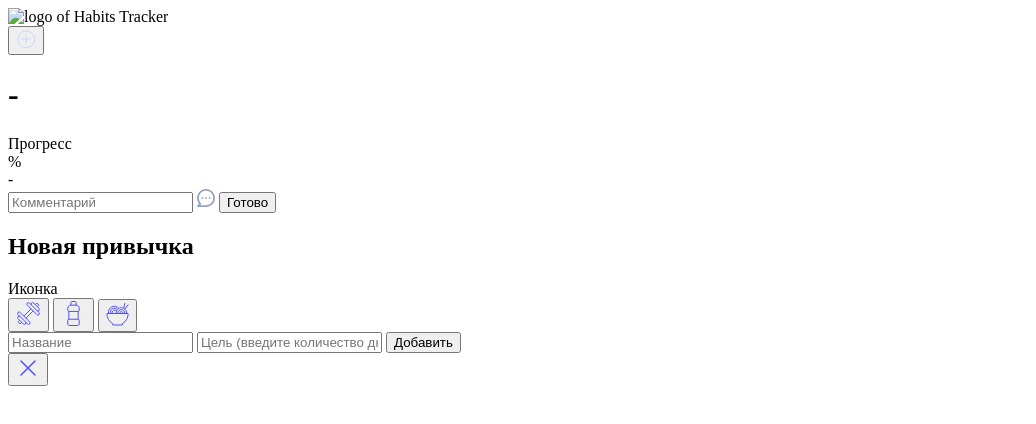
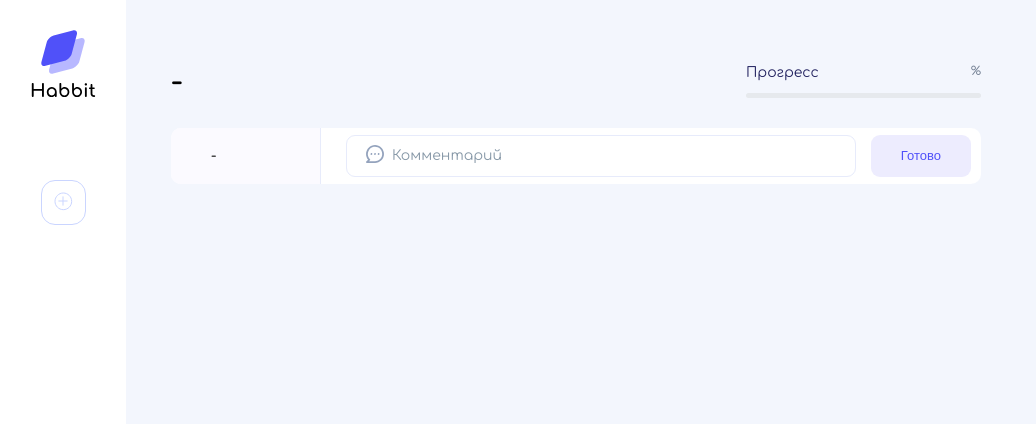
Before and after one commit to markmxmv/HabitsTracker, a plain HTML site: page index.html in a window 1280 px wide. Shown: the whole page, without its empty margins (0-1036 px from the left). Drawn offline with Linux system fonts and the light colour scheme; the site is published under a folder, as on GitHub Pages, so addresses that start at the root find nothing.

Commit message:
Fix sources problems

```diff
--- a/index.html
+++ b/index.html
@@ -8,16 +8,16 @@
     <link rel="preconnect" href="https://fonts.googleapis.com">
     <link rel="preconnect" href="https://fonts.gstatic.com" crossorigin>
     <link href="https://fonts.googleapis.com/css2?family=Comfortaa:wght@400;600&display=swap" rel="stylesheet">
-    <link rel="stylesheet" href="/styles/main.css" />
+    <link rel="stylesheet" href="./styles/main.css" />
   </head>
   <body>
     <div class="app">
       <div class="panel">
-        <img class="logo" src="/images/logo.svg" alt="logo of Habits Tracker">
+        <img class="logo" src="./images/logo.svg" alt="logo of Habits Tracker">
         <nav class="menu">
           <div class="menu__list"></div>
           <button class="menu__add" onclick="togglePopup(this)">
-            <img class="addButton" src="images/add.svg" alt="add buton">
+            <img class="addButton" src="./images/add.svg" alt="add buton">
           </button>
         </nav>
       </div>
@@ -42,7 +42,7 @@
             <div class="habit__day addingDay">-</div>
             <form class="habit__form" onsubmit="addDays(event)">
               <input name="comment" class="input_icon" type="text" placeholder="Комментарий">
-              <img class="input__icon" src="images/comment.svg" alt="comment icon">
+              <img class="input__icon" src="./images/comment.svg" alt="comment icon">
               <button class="done">Готово</button>
             </form>
 
@@ -55,13 +55,13 @@
           <div class="icon-label">Иконка</div>
           <div class="icon-select">
             <button class="icon icon-active" onclick="setIcon(this, 'sport')">
-              <img src="images/sport.svg" alt="Спорт">
+              <img src="./images/sport.svg" alt="Спорт">
             </button>
             <button class="icon" onclick="setIcon(this, 'water')">
-              <img src="images/water.svg" alt="Вода">
+              <img src="./images/water.svg" alt="Вода">
             </button>
             <button class="icon" onclick="setIcon(this, 'food')">
-              <img src="images/food.svg" alt="Еда">
+              <img src="./images/food.svg" alt="Еда">
             </button>
           </div>
           <form class="popup__form" onsubmit="addHabit(event)">
@@ -71,7 +71,7 @@
             <button class="done" type="submit">Добавить</button>
           </form>
           <button class="popup__close" onclick="togglePopup(this)">
-            <img class="close" src="images/close.svg" alt="Закрыть попап">
+            <img class="close" src="./images/close.svg" alt="Закрыть попап">
           </button>
         </div>
       </div>
```
Also changed, not shown: 1 other file.
